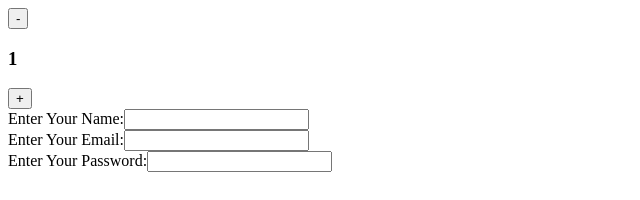
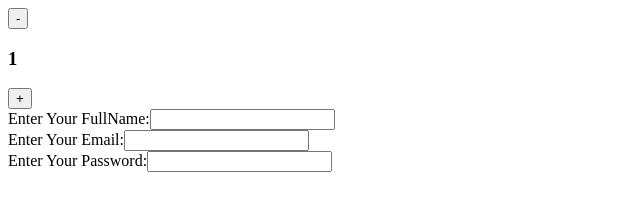
Before and after one commit to Madhianandhan06/versioncontrol, a React (Vite) app: page / in a window 1280 px wide. Shown: the top 200 px of the page, without its empty margins (0-640 px from the left). Built offline with nearby package versions, Linux system fonts and the light colour scheme.

Commit message:
changed name to fullname

```diff
--- a/src/App.jsx
+++ b/src/App.jsx
@@ -12,7 +12,7 @@ const App = () => {
       <div>
         <form action="">
           <div>
-              <label htmlFor="">Enter Your Name:</label>
+              <label htmlFor="">Enter Your FullName:</label>
               <input type="text" />
           </div>
 
```
